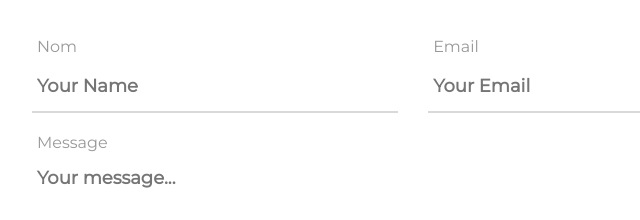
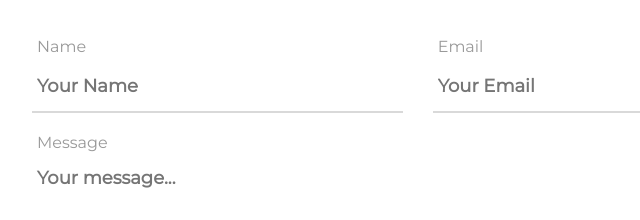
Before and after one commit to pvrbl/hello-pam-intro, a website: page index.html in a window 1280 px wide. Shown: the part 2962-3182 px from the top of the page, 224-864 px from the left. Drawn offline with Linux system fonts and the light colour scheme.

Commit message:
update to name

```diff
--- a/index.html
+++ b/index.html
@@ -149,7 +149,7 @@
       <form name="contact" method="POST" data-netlify="true">
         <div class="row">
           <div class="form-group">
-            <label>Nom</label>
+            <label>Name</label>
             <input type="text" name="name" placeholder="Your Name" required />
           </div>
           <div class="form-group">
```
